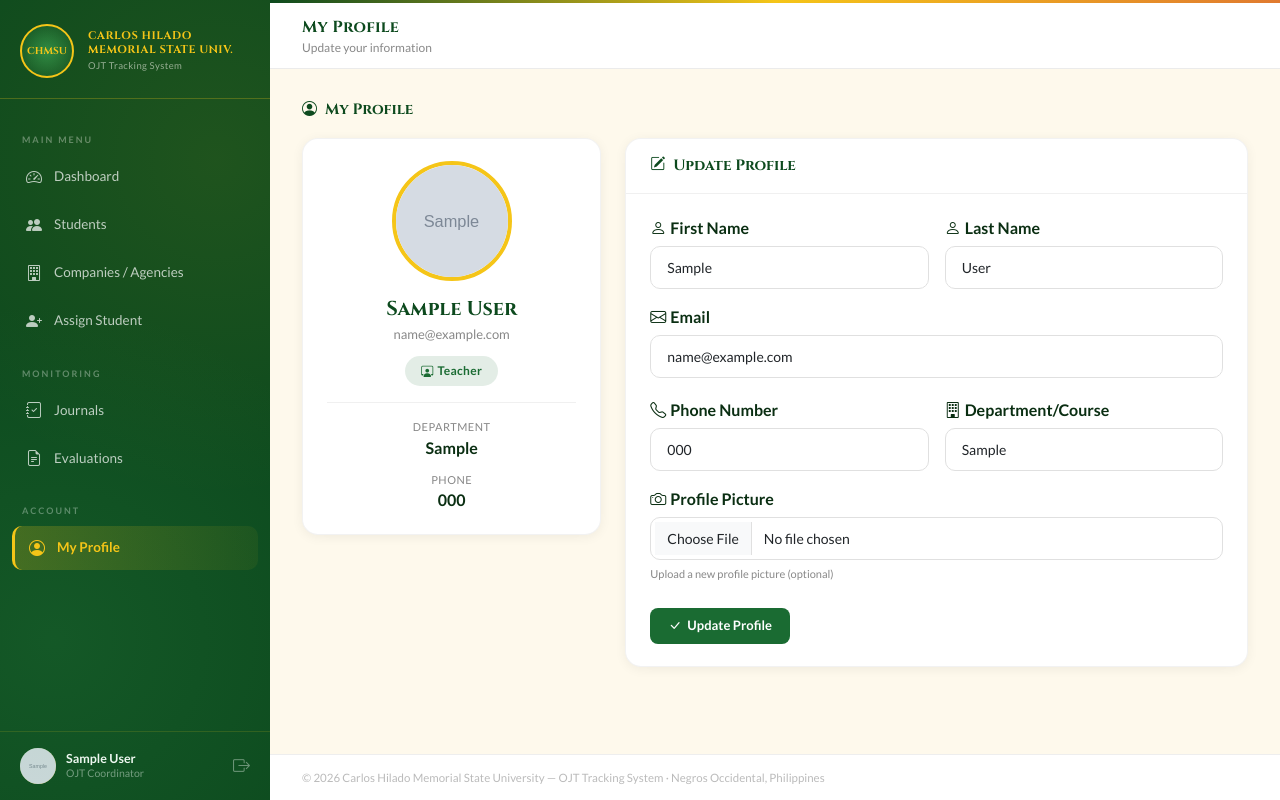
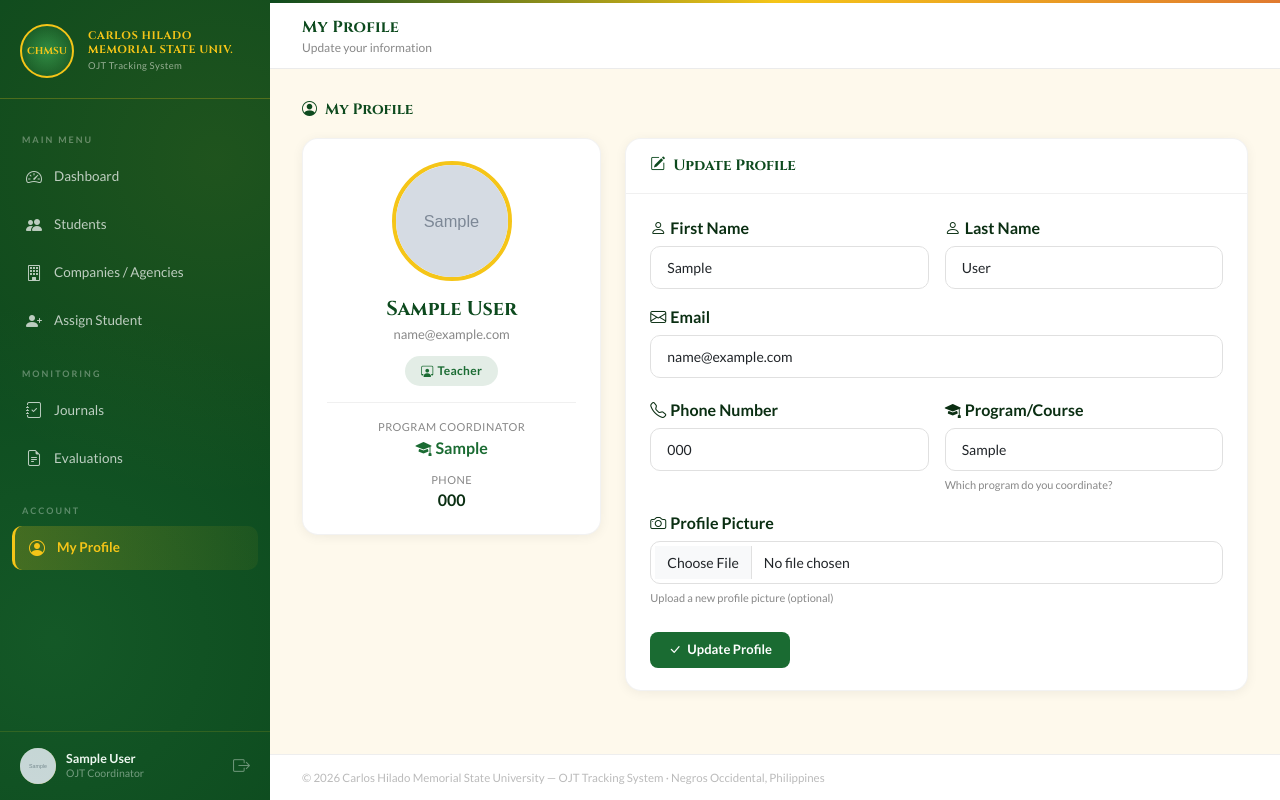
Before and after one commit to johncholopingcale-ctrl/ojt-tracking-system, a Django app: page /teacher/profile/ in a window 1280 px wide. Run offline with Django 4.2, Linux system fonts and the light colour scheme; a user stored in the database is signed in; tables that the repository leaves empty hold one stand-in row (values such as "Sample post"); grey boxes marked "Sample" are stand-in pictures.

Commit message:
Add course field for teachers and separate DTR log in/out functionality

```diff
--- a/accounts/forms.py
+++ b/accounts/forms.py
@@ -156,7 +156,7 @@ class CustomUserCreationForm(UserCreationForm):
 
     def clean(self):
         """
-        Validate that company is provided for supervisors and department for students.
+        Validate that company is provided for supervisors and department for students/teachers.
         """
         cleaned_data = super().clean()
         role = cleaned_data.get('role')
@@ -168,6 +168,9 @@ class CustomUserCreationForm(UserCreationForm):
 
         if role == 'student' and not department:
             self.add_error('department', 'Course/Program is required for students.')
+
+        if role == 'teacher' and not department:
+            self.add_error('department', 'Program/Course is required for coordinators.')
 
         return cleaned_data
 
--- a/templates/teacher/profile.html
+++ b/templates/teacher/profile.html
@@ -30,8 +30,8 @@
 
                 {% if user.department %}
                 <div style="margin-top:16px;padding-top:16px;border-top:1px solid #f0f0f0;">
-                    <div style="font-size:11px;color:#888;text-transform:uppercase;letter-spacing:0.5px;">Department</div>
-                    <div style="font-weight:600;color:var(--text-dark);">{{ user.department }}</div>
+                    <div style="font-size:11px;color:#888;text-transform:uppercase;letter-spacing:0.5px;">Program Coordinator</div>
+                    <div style="font-weight:600;color:var(--green-main);"><i class="bi bi-mortarboard-fill me-1"></i>{{ user.department }}</div>
                 </div>
                 {% endif %}
 
@@ -77,8 +77,9 @@
                             <input type="text" name="phone" id="id_phone" class="form-control" value="{{ form.phone.value|default_if_none:'' }}" placeholder="09XX-XXX-XXXX">
                         </div>
                         <div class="col-md-6">
-                            <label for="id_department" class="form-label"><i class="bi bi-building me-1"></i>Department/Course</label>
-                            <input type="text" name="department" id="id_department" class="form-control" value="{{ form.department.value|default_if_none:'' }}" placeholder="e.g., BSIS, BSIT">
+                            <label for="id_department" class="form-label"><i class="bi bi-mortarboard-fill me-1"></i>Program/Course</label>
+                            <input type="text" name="department" id="id_department" class="form-control" value="{{ form.department.value|default_if_none:'' }}" placeholder="e.g., BSIS, BSIT, BSCS">
+                            <small style="font-size:11px;color:#888;">Which program do you coordinate?</small>
                         </div>
                     </div>
 
```
Also changed, not shown: templates/accounts/register.html (+12 -3 lines), templates/teacher/dashboard.html (+8 -1 lines).
